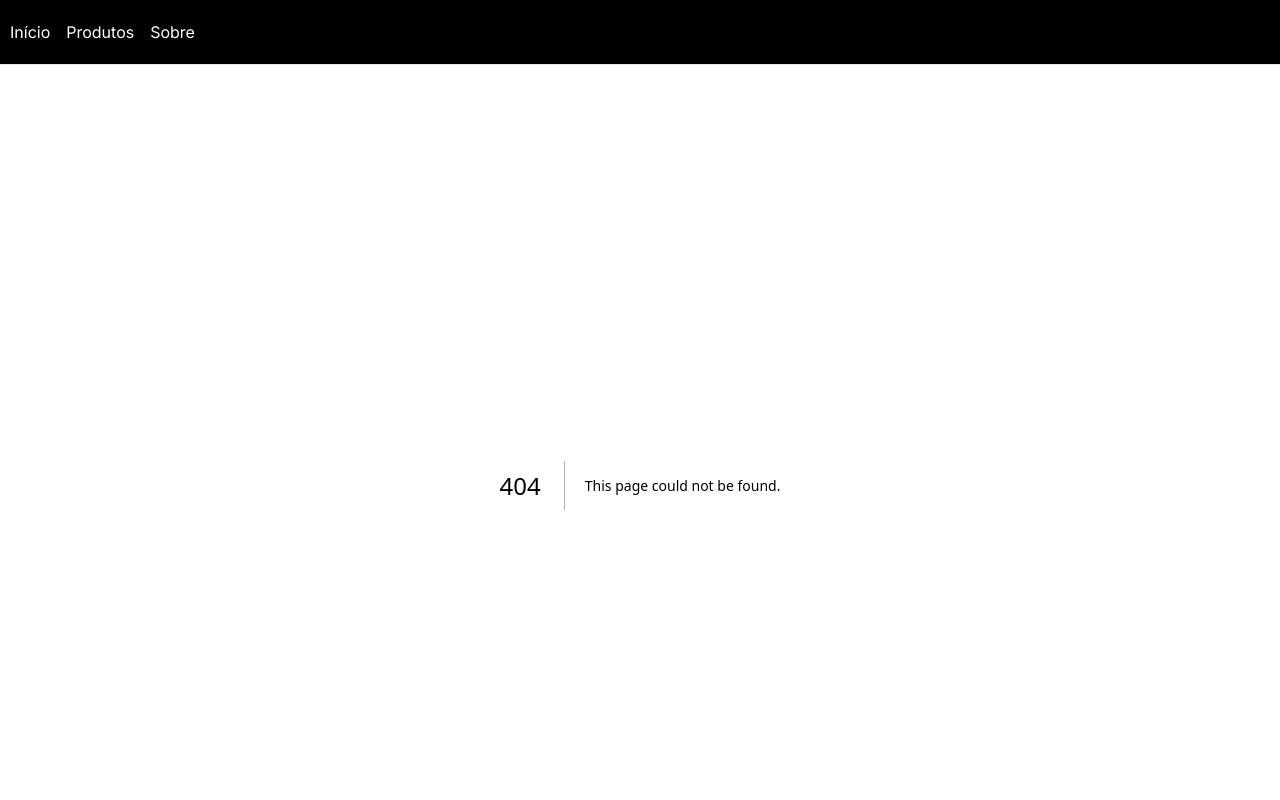
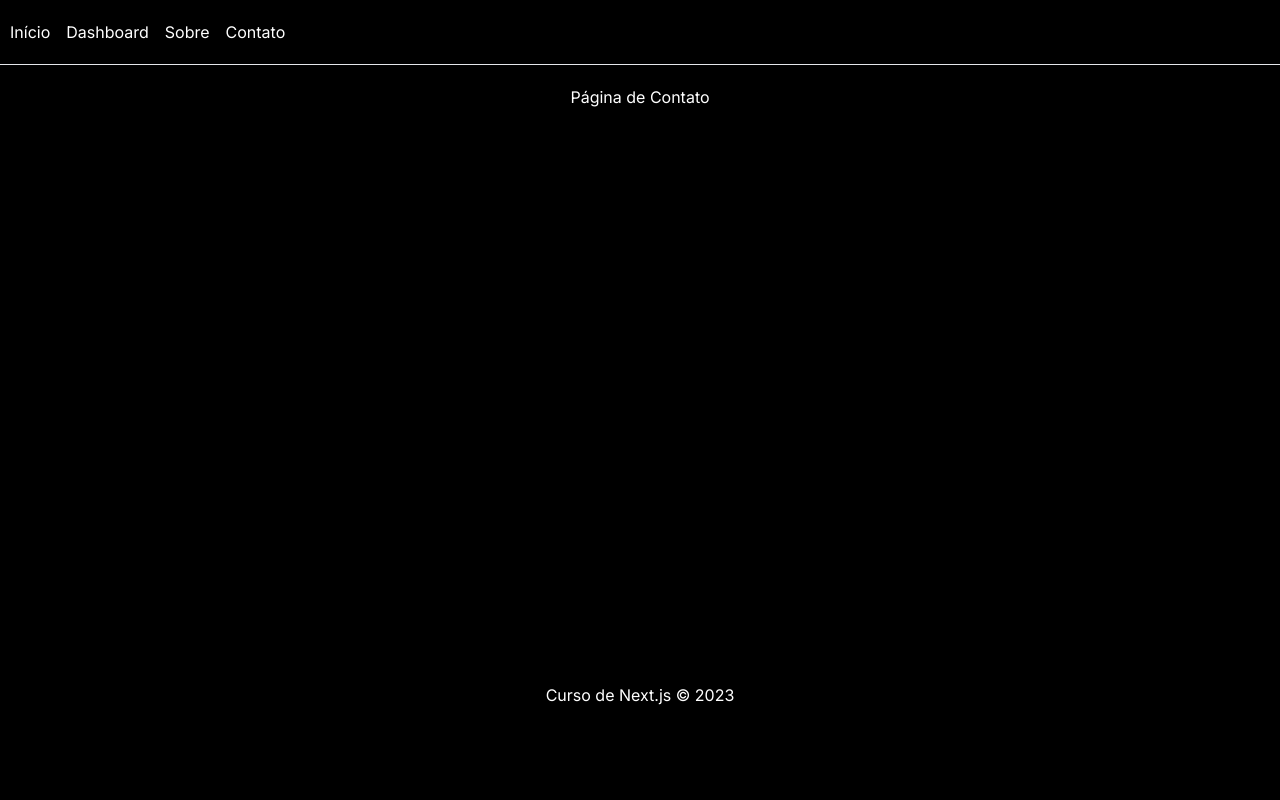
Before and after one commit to williamalonso/pokenext, a Next.js app: page /contato in a window 1280 px wide. Before the commit this address had no page. Shown: the top 800 px of the page. Built offline with nearby package versions, Linux system fonts and the light colour scheme.

Commit message:
metatags

```diff
--- /dev/null
+++ b/src/app/contato/page.tsx
@@ -0,0 +1,18 @@
+import React from 'react';
+import type { Metadata } from 'next';
+
+export const metadata: Metadata = {
+  title: 'Página de Contato',
+  description: 'Página de Contato'
+}
+
+
+const Contato: React.FC = () => {
+  return (
+    <>
+    <h1>Página de Contato</h1>
+    </>
+  );
+}
+
+export default Contato;
--- a/src/app/dashboard/page.tsx
+++ b/src/app/dashboard/page.tsx
@@ -1,5 +1,23 @@
-const MeuDash = () => {
-  return ( <h1>meu dash</h1> );
+import React from 'react';
+import Head from 'next/head';
+import type { Metadata } from 'next';
+
+export const metadata: Metadata = {
+  title: 'Página dashboard',
+  description: 'Esta é a página',
+}
+
+const MeuDash: React.FC = () => {
+  return (
+    <>
+      <Head>
+        <title>Página Dashboard</title>
+        <meta name='keywords' content='Roupas, Calçados, Teste'></meta>
+        <meta name='description' content='Encontre a melhor roupas'></meta>
+      </Head>
+      <h1>meu dash</h1>
+    </>
+  );
 }
 
 export default MeuDash;
--- a/src/app/layout.tsx
+++ b/src/app/layout.tsx
@@ -1,6 +1,6 @@
 import type { Metadata } from 'next'; // é usado para definir informações de metadados para suas páginas
 import { Inter } from 'next/font/google'; // Isso importa a fonte 'Inter' do Google Fonts usando o pacote 'next/font/google'.
-import '../styles/globals.css'
+import '../styles/globals.css';
 import MainContent from '@/components/MainContent';
 
 //  Isso cria uma instância da fonte 'Inter' com o subconjunto 'latin' e armazena-a na variável inter. Esta fonte será usada para definir a classe de estilo do componente <body> mais tarde.
--- a/src/components/Footer.tsx
+++ b/src/components/Footer.tsx
@@ -1,6 +1,6 @@
 import styles from '../styles/Footer.module.css';
 
-const Footer = () => {
+const Footer: React.FC = () => {
   return (
     <>
       <footer className={` ${styles.footer} flex justify-center`}>
--- a/src/components/Navbar.tsx
+++ b/src/components/Navbar.tsx
@@ -10,10 +10,13 @@ const Navbar: React.FC = () => {
             <Link href="/">Início</Link>
           </li>
           <li>
-            <Link href="/products">Produtos</Link>
+            <Link href="/dashboard">Dashboard</Link>
           </li>
           <li>
             <Link href="/about">Sobre</Link>
+          </li>
+          <li>
+            <Link href="/contato">Contato</Link>
           </li>
         </ul>
       </nav>
```
